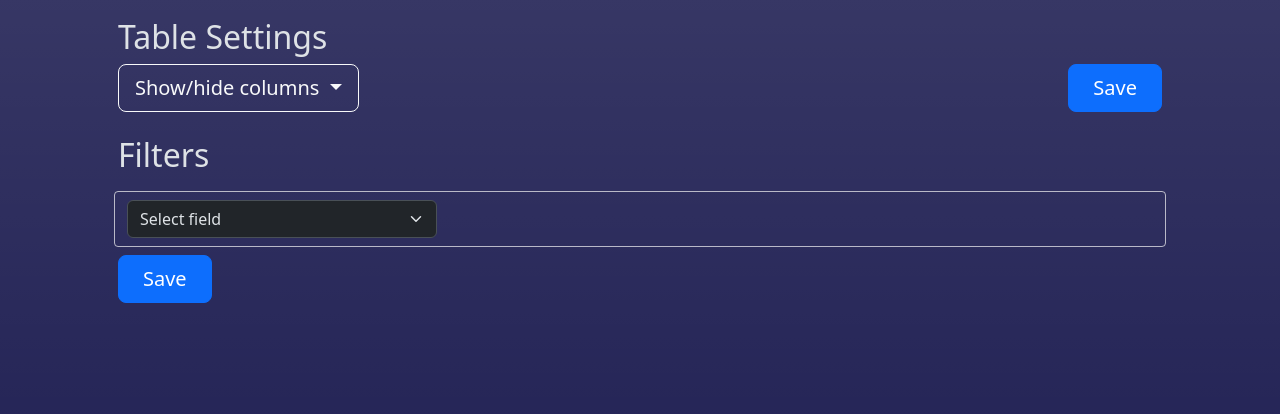
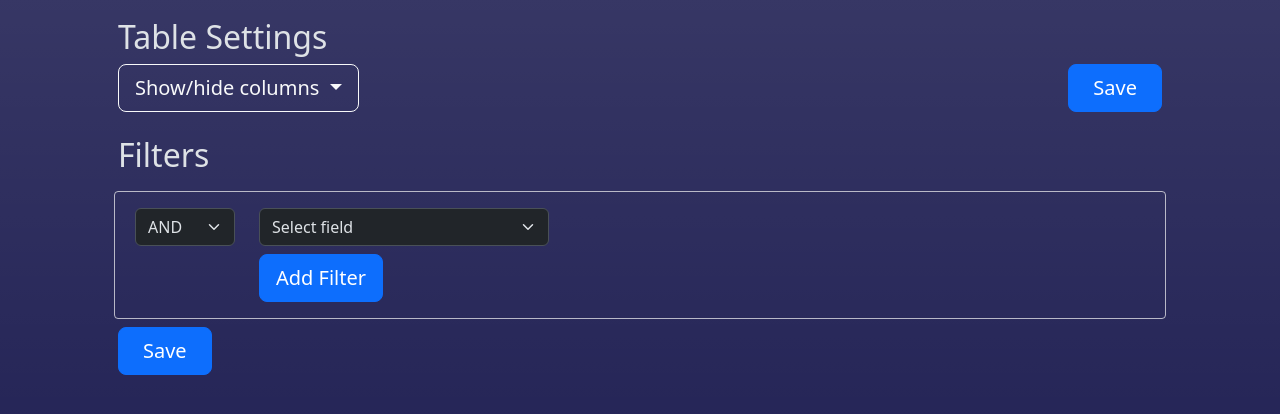
Before and after one commit to AidanBoling/JobSearcher, a Flask app: template app/templates/index.html in a window 1280 px wide. Shown: the part 270-684 px from the top of the page. Run offline with Flask 3, Linux system fonts and the light colour scheme; the template is opened without the code that fills it: most values are stand-ins (such as "Sample title", 1, 10 or a date in 2020); parts of the project's set-up code (start-up, migrations or seed data) failed here and were passed over.

Commit message:
Add "add filter" button and functionality

```diff
--- a/app/templates/data_filters.html
+++ b/app/templates/data_filters.html
@@ -1,33 +1,35 @@
-{% macro filter_group(number, filter_options, job_fields, name_prefix='group', filters_current={'group_op': 'AND', 'filters': []}, class='p-0 m-2 rounded-1') %}
+{% macro filter_group(number, filter_options, job_fields, name_prefix='group', filters_current={'group_op': 'AND', 'filters': []}, class='m-2 rounded-1') %}
 <div class="row">
     <!--<fieldset>
             <legend>Filter Group</legend> -->
-    <div class="filter-group col {{ class }}" id="filter-group_{{ number }}">
-        <div class="container">
-
-            {% set gnum = number %}
-            {% set fnum = 0 %}
-
+    <div class="filter-group in-group-{{ number - 1 }} col {{ class }}" id="filter-group_{{ number }}">
+        <div class="row p-2">
             {# Later TODO: Check the 'AND'/'OR' select input for group_op is hidden field *if* filters_current|length < 2 #}
-            {% set group_class = '' %}
+            {% set group_op_class = 'd-inline-block' %}
             {% if filters_current['filters']|length < 2 %}
-            {% set group_class = 'd-none' %}
+            {% set group_class = group_op_class + ' d-none' %}
             {% endif %}
 
-            {{ filter_select(div_class='group-operator', name='{}.group_op'.format(name_prefix), id_post='g{}-{}'.format(g_number, number),
-            aria_label='Filter Group Operator', options=[('AND', 'AND'), ('OR', 'OR')], selected_option=filters_current['group_op'], class=group_class) }}
+            {{ filter_select(item='group-operator', name='{}.group_op'.format(name_prefix), id_post='g{}-{}'.format(g_number, number),
+            aria_label='Filter Group Operator', div_class='col-auto d-inline my-2', options=[('AND', 'AND'), ('OR', 'OR')], selected_option=filters_current['group_op'], class=group_op_class, style='width: 100px;') }}
+
+            <div class="col">
+                {% set ns = namespace() %}
+                {% set ns.gnum = number %}
+                {% set ns.fnum = 0 %}
+
 
                 {% for f in filters_current['filters'] %}
                 {% set keys = f.keys()|list %}
 
                 {% if 'group_op' in keys %}
-            {% set gnum = gnum + 1 %}
-            {{ filter_group(number=gnum, filter_options=filter_options, job_fields=job_fields, name_prefix='{}.{}.group'.format(name_prefix, loop.index0), filters_current=f, class='group-inner p-0 m-4 rounded-1') }}
+                {% set ns.gnum = ns.gnum + 1 %}
+                {{ filter_group(number=ns.gnum, filter_options=filter_options, job_fields=job_fields, name_prefix='{}.{}.group'.format(name_prefix, loop.index0), filters_current=f, class='group-inner m-3 ms-0 rounded-1') }}
 
                 {% else %}
-            {% set fnum = fnum + 1 %}
-
-            {{ filter_row(g_number=number, number=fnum, options=filter_options, job_fields=job_fields, name_prefix='{}.{}.filter'.format(name_prefix, loop.index0), filter_current=f) }}
+                {% set ns.fnum = ns.fnum + 1 %}
+                {{ filter_row(g_number=number, number=ns.fnum, f_options=filter_options, job_fields=job_fields, name_prefix='{}.{}.filter'.format(name_prefix, loop.index0), filter_current=f, class='gx-2 my-2 in-group-{}'.format(number))
+                }}
                 {% endif %}
 
                 {% endfor %}
@@ -35,14 +37,17 @@
 
                 {# TODO: 'Add new filter' button and ability #}
                 {# TODO: Add new filter group button and ability #}
-
-            {# <button class="settings-btn btn btn-primary btn-lg px-4" id='add-filter_g{{number}}'
-                onclick="addFilterRow(this.id)">Add Filter</button> #}
-
+                <div class="filter-button row">
+                    <div class="col mb-2 d-inline">
+                        <button type="button" class="settings-btn btn btn-primary btn-lg" id='add-filter_g{{number}}'
+                            onclick="addFilterRow(this, this.id)">Add
+                            Filter</button>
+                    </div>
                     {# <button class="settings-btn btn btn-primary btn-lg px-4" onclick="addFilterGroup()">Add Group</button> #}
+                </div>
 
 
-
+            </div>
         </div>
     </div>
     <!-- </fieldset> -->
@@ -50,20 +55,21 @@
 
 {% endmacro %}
 
-{% macro filter_row(g_number, number, options, job_fields, name_prefix, filter_current={}, class='gx-5 my-2') %}
+{% macro filter_row(g_number, number, f_options, job_fields, name_prefix, filter_current={}, class='gx-5 my-2') %}
 {% set id_post = 'g{}-{}'.format(g_number, number) %}
 
 <div class="filter-row row {{ class }}" id="filter-row_{{ id_post }}">
     {# Field #}
-    <div class="col-4">
+    <div class="col-4 filter-field">
         <select name="{{name_prefix }}.field_name" id="field-name_{{ id_post }}" class="form-select"
-            aria-label="Field Name" onchange="getFilterSettings(this.id, this.options[this.selectedIndex].value)">
+            aria-label="Field Name"
+            onchange="getFilterOptions(this.id, this.name, this.options[this.selectedIndex].value)">
 
             {% if not filter_current %}
             <option value="" selected>Select field</option>
             {% endif %}
 
-            {% set keys = options.keys()|list %} #}
+            {% set keys = f_options.keys()|list %} #}
             {% for field in job_fields if field.name in keys %}
 
             {% if filter_current and field.name == filter_current['field'] %}
@@ -81,19 +87,19 @@
     {# Operator and Value #}
     {% if filter_current %}
     {# Operator #}
-    {{ filter_select(div_class='filter-operator', name='{}.operator'.format(name_prefix), id_post=id_post,
-    aria_label='Operator', options=options[filter_current['field']]['op_list'],
+    {{ filter_select(item='filter-operator', name='{}.operator'.format(name_prefix), id_post=id_post,
+    aria_label='Operator', options=f_options[filter_current['field']]['op_list'],
     selected_option=filter_current['operator']) }}
 
     {# Value #}
-    {% if options[filter_current['field']]['input_type'] == 'multi-select' %}
+    {% if f_options[filter_current['field']]['input_type'] == 'multi-select' %}
 
-    {{ filter_select_multi(div_class='filter-value', name='{}.value'.format(name_prefix), id_post=id_post,
-    aria_label='Value', options=options[filter_current['field']]['values'],
+    {{ filter_select_multi(item='filter-value', name='{}.value'.format(name_prefix), id_post=id_post,
+    aria_label='Value', options=f_options[filter_current['field']]['values'],
     selected_options=filter_current['values']) }}
 
     {% else %}
-    {{ filter_input(div_class='filter-value', type='text', name='{}.value'.format(name_prefix), id_post=id_post,
+    {{ filter_input(item='filter-value', type='text', name='{}.value'.format(name_prefix), id_post=id_post,
     aria_label='Value', value=filter_current['values']) }}
 
     {% endif %}
@@ -101,12 +107,12 @@
     {% else %}
 
     {# Operator #}
-    {{ filter_select(div_class='filter-operator', name='{}.operator'.format(name_prefix), id_post=id_post,
-    aria_label='Operator', class='d-none') }}
+    {{ filter_select(item='filter-operator', name='{}.operator'.format(name_prefix), id_post=id_post,
+    aria_label='Operator', div_class='col-4', class='d-none') }}
 
     {# Value #}
-    {{ filter_select(div_class='filter-value', name='{}.value'.format(name_prefix), id_post=id_post,
-    aria_label='Value', class='d-none') }}
+    {{ filter_select(item='filter-value', name='{}.value'.format(name_prefix), id_post=id_post,
+    aria_label='Value', div_class='col-4', class='d-none') }}
 
     {% endif %}
 
@@ -114,10 +120,10 @@
 </div>
 {% endmacro %}
 
-{% macro filter_select(div_class, name, id_post, aria_label, class='', options=[], selected_option='') %}
-<div class="col-4 {{ div_class }}">
-    <select class="form-select {{ class }}" name="{{ name }}" id="{{ div_class }}_{{ id_post }}"
-        aria-label="{{ aria_label }}">
+{% macro filter_select(item, name, id_post, aria_label, div_class='col-4', class='', options=[], selected_option='', style='') %}
+<div class="{{ div_class }} {{ item }}">
+    <select class="form-select {{ class }}" name="{{ name }}" id="{{ item }}_{{ id_post }}"
+        aria-label="{{ aria_label }}" style="{{ style }}">
         {% if options %}
 
         {% for option in options %}
@@ -133,9 +139,9 @@
 </div>
 {% endmacro %}
 
-{% macro filter_select_multi(div_class, name, id_post, aria_label, class='', options=[], selected_options=[]) %}
-<div class="col-4 {{ div_class }}">
-    <select class="form-select {{ class }}" name="{{ name }}" id="{{ div_class }}_{{ id_post }}"
+{% macro filter_select_multi(item, name, id_post, aria_label, div_class='col-4', class='', options=[], selected_options=[]) %}
+<div class="{{ div_class }} {{ item }}">
+    <select class="form-select {{ class }}" name="{{ name }}" id="{{ item }}_{{ id_post }}"
         aria-label="{{ aria_label }}">
         {% if options %}
 
@@ -153,29 +159,12 @@
 {% endmacro %}
 
 
-{% macro filter_input(div_class, type, name, id_post, aria_label, class='', value='') %}
-<div class="col-4 {{ div_class }}">
-    <input type="{{ type }}" id="{{ div_class }}_{{ type }}_{{ id_post }}" aria-label="{{ aria_label }}"
+{% macro filter_input(item, type, name, id_post, aria_label, div_class='col-4', class='', value='') %}
+<div class="{{ div_class }} {{ item }}">
+    <input type="{{ type }}" id="{{ item }}_{{ type }}_{{ id_post }}" aria-label="{{ aria_label }}"
         class="form-control {{ class }}" name="{{ name }}" {% if value %}value="{{ value }}" {% endif %} />
 </div>
 {% endmacro %}
-
-
-<form action="{{ url_for( 'update_filter', filter='current' ) }}" method="POST">
-    {# TODO: Check accessibility of labeling for this setup #}
-
-    <div class="container p-0">
-        {{ filter_group(number=1, filter_options=filters.settings, job_fields=options.job_fields, filters_current=filters.current) }}
-
-    </div>
-    <div>
-        <button class="settings-btn btn btn-primary btn-lg px-4" type="submit">Save</button>
-        {# <button class="settings-btn btn btn-primary btn-lg px-4" onclick="submitForm()">Save</button> #}
-
-    </div>
-</form>
-
-
 
 
 
--- /dev/null
+++ b/app/templates/data_filters_form.html
@@ -0,0 +1,16 @@
+{% from 'data_filters.html' import filter_group %}
+
+
+<form action="{{ url_for( 'update_filter', filter='current' ) }}" method="POST">
+    {# TODO: Check accessibility of labeling for this setup #}
+
+    <div class="container p-0">
+        {{ filter_group(number=1, filter_options=filters.settings, job_fields=options.job_fields, filters_current=filters.current) }}
+
+    </div>
+    <div>
+        <button class="settings-btn btn btn-primary btn-lg px-4" type="submit">Save</button>
+        {# <button class="settings-btn btn btn-primary btn-lg px-4" onclick="submitForm()">Save</button> #}
+
+    </div>
+</form>
--- a/app/templates/index.html
+++ b/app/templates/index.html
@@ -29,7 +29,7 @@
 {% include 'posts_table_settings.html' %}
 <br />
 <h2>Filters</h2>
-{% include 'data_filters.html' %}
+{% include 'data_filters_form.html' %}
 <br />
 
 {% endif %}
@@ -41,13 +41,18 @@
 <script>
 
     const filterOptions = {{ filters.settings | tojson }}
+    const viewOptions = {{ options | tojson }}
 
-    function getFilterSettings(inputId, selectedOption) {
+
+    function getFilterOptions(inputId, inputName, selectedOption) {
+
         console.log('selected option: ', selectedOption)
         const filterNum = inputId.split('_')[1]
         //console.log('all_filters: ', all_filters)
         const filter = filterOptions[selectedOption]
         //console.log('selected_filter: ', filter)
+        const namePrefix = inputName.split('.').slice(0, -1).join('.')
+
 
         function getOptionsText(valuesLabelsList) {
             let options = ''
@@ -59,9 +64,11 @@
             return options
         }
 
-        function getInputText(type, value = '') {
-            return (`<input type="${type}" class="form-control" id="filter-value_text_1" name="value" value="${value}" aria-label="Value" />`)
+
+        function getInputText(type, id, namePrefix, value = '') {
+            return (`<input type="${type}" id="filter-value_${type}_${id}" aria-label="Value" class="form-control" name="${namePrefix}.value" value="${value}"  />`)
         }
+
 
         const filterRow = document.getElementById('filter-row_' + filterNum)
 
@@ -73,79 +80,139 @@
 
         // Field Values
 
-        // Set display:none for all '.filter-value' elements within filterRow
         const valueDiv = filterRow.querySelector('div.filter-value')
-
-        //for (let i = 0; i < valueDivs.length; i++) {
-        //    if (!valueDivs[i].classList.contains('d-none')) {
-        //        valueDivs[i].classList.add('d-none')
-        //    }
-        //}
-
-        // Get element matching filter's input type
-        //const valueDiv = filterRow.querySelector(`.filter-value.filter-${filter['input_type']}`)
 
         // Make modifications to value element
         if (filter['input_type'] === 'multi-select') {
 
             const valueOptions = getOptionsText(filter.values)
-            const valueSelectText = `<select class="form-select" id="filter-value_multi-select_${filterNum}" name="value" aria-label="Value">${valueOptions}</select>`
+            const valueSelectText = `<select class="form-select" name="${namePrefix}.value" id="filter-value_multi-select_${filterNum}" aria-label="Value">
+                                    ${valueOptions}
+                                    </select>`
             valueDiv.innerHTML = valueSelectText
-
-            //const valueSelect = valueDiv.querySelector('.form-select')
-            //const valueOptions = getOptionsText(filter.values)
-            //valueSelect.innerHTML = valueOptions
         }
         else {
-            //const valueInputEl = valueDiv.querySelector('.form-control')
             let value = ''
             if (filter.values) {
                 value = filter.values
-                //valueInputEl.setAttribute('value', filter.values)
             }
-            valueText = getInputText('text', value)
+            valueText = getInputText('text', filterNum, value)
             valueDiv.innerHTML = valueText
         }
 
         // Un-hide element
         valueDiv.classList.remove('d-none')
 
+    }
+
+    //{# const addRowUrl = {{ url_for('add_new_filter', unit = 'row') | tojson }} #}
 
 
-        // // ...Or, could get filter option data by fetch, and get the entire option list, or entire div maybe...
-        // element = getElementById('...') //...
+    function addFilterRow(element, elementId) {
 
-        // let data = new FormData()
-        // data.append('name', options_value)
-        // {# url = {{ url_for('filter_options') | tojson }} #}
+        const groupNum = elementId.split('_g')[1]
+        const groupDiv = element.closest('.filter-group')
 
-        // getHtml(url, selected_option).then(text => element.innerHTML = text)
+        const filterRows = groupDiv.querySelectorAll(`.filter-row.in-group-${Number.parseInt(groupNum)}`)
+        const filterNum = filterRows.length + 1
+        //console.log('filterNum: ', filterNum)
+
+        const groupOpElementName = groupDiv.querySelector('.group-operator select').name
+        const groupNamePrefix = groupOpElementName.split('.').slice(0, -1).join('.')
+        //console.log('groupNamePrefix: ', groupNamePrefix)
+
+        const filterGroups = groupDiv.querySelectorAll(`.filter-group.in-group-${Number.parseInt(groupNum)}`)
+        const groupItemIndex = filterRows.length + filterGroups.length
+        //console.log('groupItemIndex: ', groupItemIndex)
+
+        const buttonDiv = element.closest('.filter-button')
+        text = newRowEl(groupNum, filterNum, groupNamePrefix, groupItemIndex)
+        buttonDiv.insertAdjacentHTML('beforebegin', text)
     }
 
 
-    // TODO: Use fetch pattern to create a new filter input row when click an "Add filter" button
+    function newRowEl(groupNum, filterNum, groupNamePrefix, groupItemIndex) {
+        const idPost = `g${groupNum}-${filterNum}`
+        const namePrefix = `${groupNamePrefix}.${groupItemIndex}.filter`
 
-    function addFilterRow(el_id) {
-        const filterData = document.getElementById('filterData').getAttribute('value')
-        console.log(filterData)
+        const rowDivClass = 'gx-2 my-2'
+        const colsDivClass = 'col-4'
+        const operatorSelectClass = 'd-none'
 
-        const groupNum = inputId.split('_g')[1]
+        const jobFields = viewOptions.job_fields
+        const filterableFields = Object.keys(filterOptions)
+
+        let options = ''
+        jobFields.forEach((field) => {
+            if (filterableFields.includes(field.name)) {
+                options += `
+                        <option value=${field.name}>${field.label}</option>`
+            }
+        })
+
+        return (
+            `<div class="filter-row row in-group-${groupNum} ${rowDivClass}" id="filter-row_${idPost}">
+                <div class="${colsDivClass} filter-field">
+                    <select name="${namePrefix}.field_name" id="field-name_${idPost}"
+                        class="form-select" aria-label="Field Name"
+                        onchange="getFilterOptions(this.id, this.name, this.options[this.selectedIndex].value)">
+                        <option value="" selected>Select field</option>
+                        ${options}
+                    </select>
+                </div>
+                <div class="${colsDivClass} filter-operator">
+                    <select class="form-select ${operatorSelectClass}" name="${namePrefix}.operator" id="filter-operator_${idPost}"
+                        aria-label="Operator">
+                    </select>
+                </div>
+                <div class='${colsDivClass} filter-value d-none'>
+                </div>
+            </div>
+            `
+        )
+    }
+
+
+    function oldAddFilterRow(element, elementId) {
+
+        const groupNum = elementId.split('_g')[1]
+
+        const parentDiv = element.parentElement
+
+        const filterRows = parentDiv.getElementsByClassName('filter-row')
+        const filterNum = filterRows.length()
+        console.log('filterNum: ', filterNum)
+
+        // filter num is the number of divs with class filter-row within parent div
+
+        // const filterNum = ''
+        // groupNamePrefix = ''
+        // groupItemIndex = ''
+
+        // {# getHtml(url, selected_option).then(text => element.innerHTML = text) #}
+
+
+        //let data = new FormData()
+        //data.append('group_number', groupNum)
+        //data.append('filter_number', filterNum)
+        //data.append('group_name_prefix', groupNamePrefix)
+        //data.append('group_item_index', groupItemIndex)
+        //data.append('name_prefix', newRowNamePrefix)
+
+        //getHtml(addRowUrl, data).then((text) => { console.log(text); return newRowEl.outerHTML = text })
 
     }
 
-
-    //{# const filterData = {{ filters.current | tojson }} #}
-
-    //console.log(document.getElementById('filterData').getAttribute('value'))
 
     function getHtml(url, data) {
 
         request = {
             "method": "POST",
             "body": data,
+            "headers": { "Accept": "text/html" },
         }
 
-        return fetch(room_url, request)
+        return fetch(url, request)
             .then(response => response.text)
         // .then(text => element.innerHTML = text)
     }
```
Lines whose indentation alone changed are shown as unchanged.
